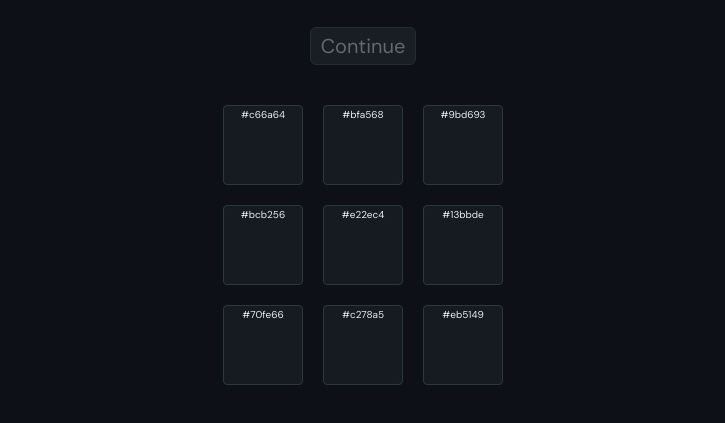
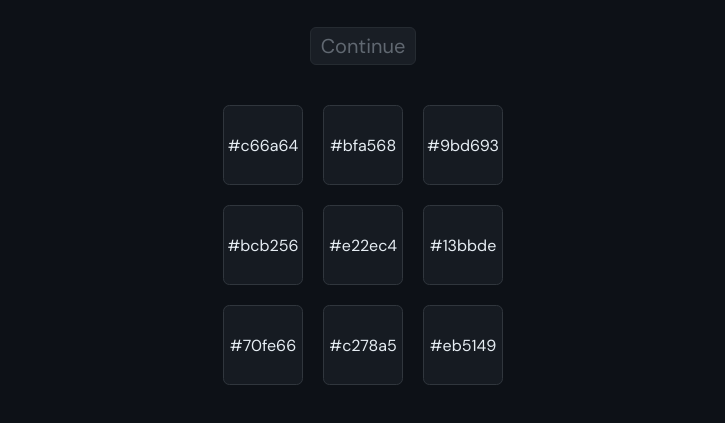
Before and after one commit to dersuprogg/not-robot-mini-project, a plain HTML site: page index.html in a window 1280 px wide. Shown: the part 77-500 px from the top of the page, without its empty margins (277-1002 px from the left). Drawn offline with Linux system fonts and the light colour scheme.

Commit message:
Style color box to center content

```diff
--- a/styles.css
+++ b/styles.css
@@ -73,4 +73,8 @@ input {
   border-radius: 0.4em;
   border: 1px solid var(--border-color);
   overflow: hidden;
+  display: flex;
+  justify-content: center;
+  align-items: center;
+  font-size: 1.6rem;
 }
```
